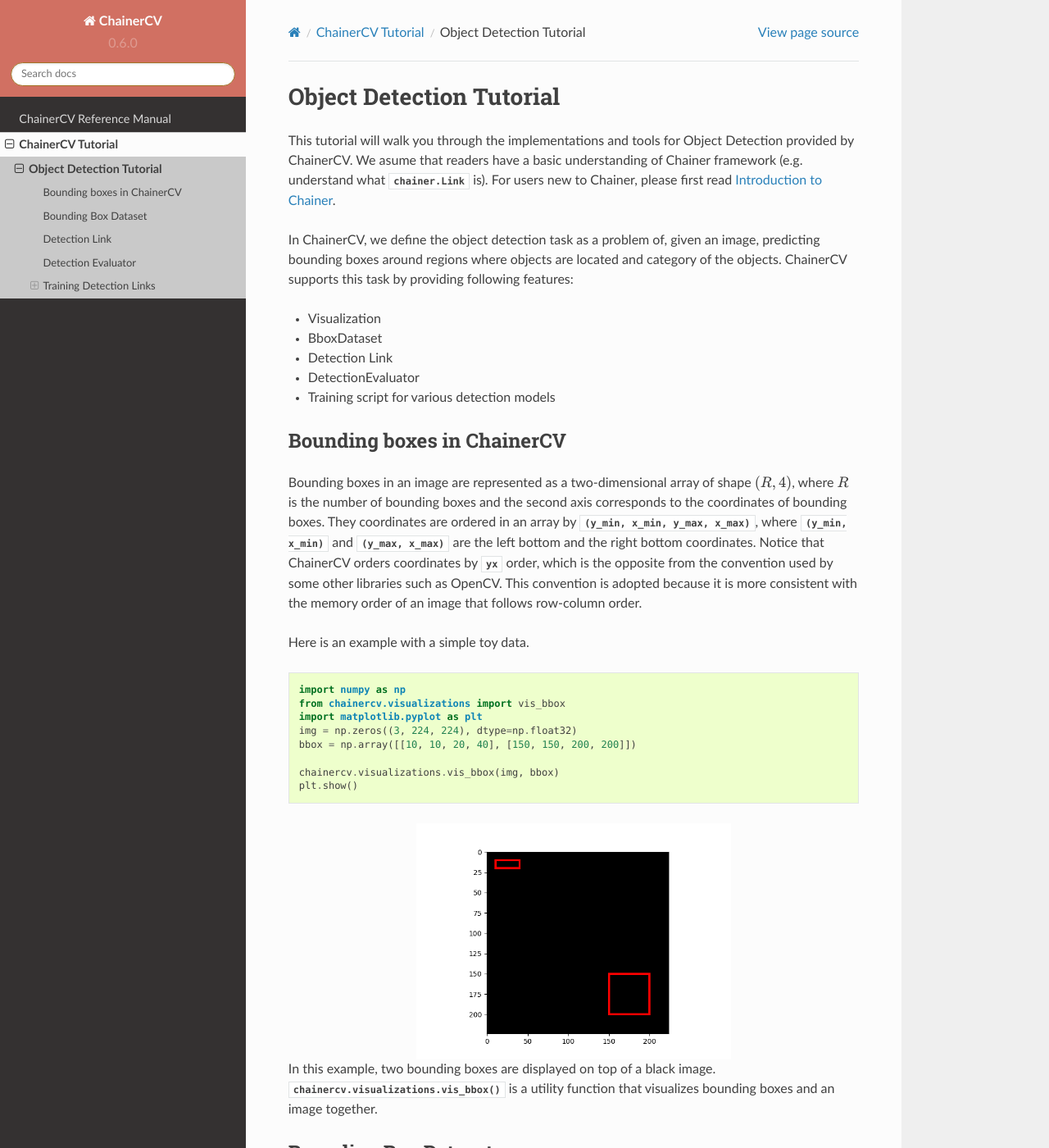
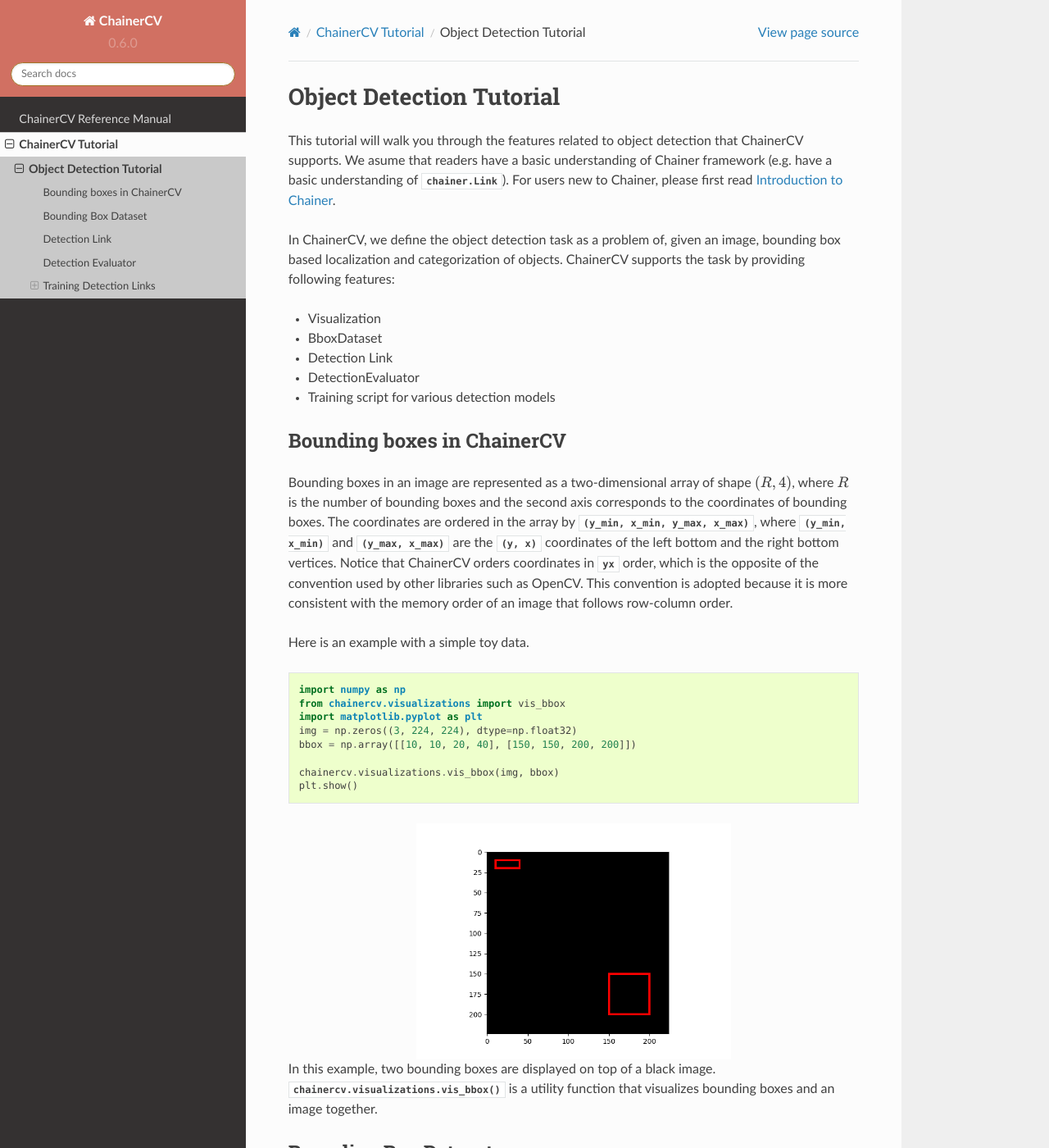
Before and after one commit to chainer/chainercv, a Sphinx documentation site: the page built from docs/source/tutorial/detection.rst, in a window 1280 px wide and 1400 px high. Shown: the whole window at 82% size. Built offline with Sphinx 7.4.7 and the Read the Docs theme 2.0.0, drawn with Linux system fonts in a browser that asks for light colours; some of the changed text lies outside the part shown.

Commit message:
fix grammar and style

```diff
--- a/docs/source/tutorial/detection.rst
+++ b/docs/source/tutorial/detection.rst
@@ -1,12 +1,12 @@
 Object Detection Tutorial
 =========================
 
-This tutorial will walk you through the implementations and tools for Object Detection provided by ChainerCV.
-We asume that readers have a basic understanding of Chainer framework (e.g. understand what :class:`chainer.Link` is).
+This tutorial will walk you through the features related to object detection that ChainerCV supports.
+We asume that readers have a basic understanding of Chainer framework (e.g. have a basic understanding of :class:`chainer.Link`).
 For users new to Chainer, please first read `Introduction to Chainer <https://docs.chainer.org/en/stable/tutorial/basic.html#write-a-model-as-a-chain>`_.
 
-In ChainerCV, we define the object detection task as a problem of, given an image, predicting bounding boxes around regions where objects are located and category of the objects.
-ChainerCV supports this task by providing following features:
+In ChainerCV, we define the object detection task as a problem of, given an image, bounding box based localization and categorization of objects.
+ChainerCV supports the task by providing following features:
 
 + Visualization
 + BboxDataset
@@ -19,9 +19,9 @@
 ---------------------------
 Bounding boxes in an image are represented as a two-dimensional array of shape :math:`(R, 4)`,
 where :math:`R` is the number of bounding boxes and the second axis corresponds to the coordinates of bounding boxes.
-They coordinates are ordered in an array by :obj:`(y_min, x_min, y_max, x_max)`, where
-:obj:`(y_min, x_min)` and :obj:`(y_max, x_max)` are the left bottom and the right bottom coordinates.
-Notice that ChainerCV orders coordinates by :obj:`yx` order, which is the opposite from the convention used by some other libraries such as OpenCV.
+The coordinates are ordered in the array by :obj:`(y_min, x_min, y_max, x_max)`, where
+:obj:`(y_min, x_min)` and :obj:`(y_max, x_max)` are the :obj:`(y, x)` coordinates of the left bottom and the right bottom vertices.
+Notice that ChainerCV orders coordinates in :obj:`yx` order, which is the opposite of the convention used by other libraries such as OpenCV.
 This convention is adopted because it is more consistent with the memory order of an image that follows row-column order.
 
 Here is an example with a simple toy data.
@@ -48,13 +48,13 @@
 
 Bounding Box Dataset
 --------------------
-ChainerCV supports datasets that contain bounding box annotations.
-Dataset classes whose names end with :obj:`BboxDataset` have bounding boxes as its main annotation.
+ChainerCV supports dataset loaders, which can be used to easily index examples with list-like interface.
+Dataset classes whose names end with :obj:`BboxDataset` contain annotations of where objects locate in an image and which categories they are assigned to.
 These datasets can be indexed to return a tuple of an image, bounding boxes and labels.
-The labels is an :obj:`np.int32` array of shape :math:`(R,)`. Each element corresponds to a label of an object in the corresponding bounding box.
+The labels are stored in an :obj:`np.int32` array of shape :math:`(R,)`. Each element corresponds to a label of an object in the corresponding bounding box.
 
 A mapping between an integer label and a category differs between datasets.
-This mapping can be obtained from objects whose names end with :obj:`label_names`.
+This mapping can be obtained from objects whose names end with :obj:`label_names`, such as :obj:`chainercv.datasets.voc_bbox_label_names`.
 These mappings become helpful when bounding boxes need to be visualized with label names.
 In the next example, the interface of :obj:`BboxDataset` and the functionality of :obj:`vis_bbox` to visualize label names are illustrated.
 
```
Also changed, not shown: other parts of docs/source/tutorial/detection.rst (+6 -11 lines).
